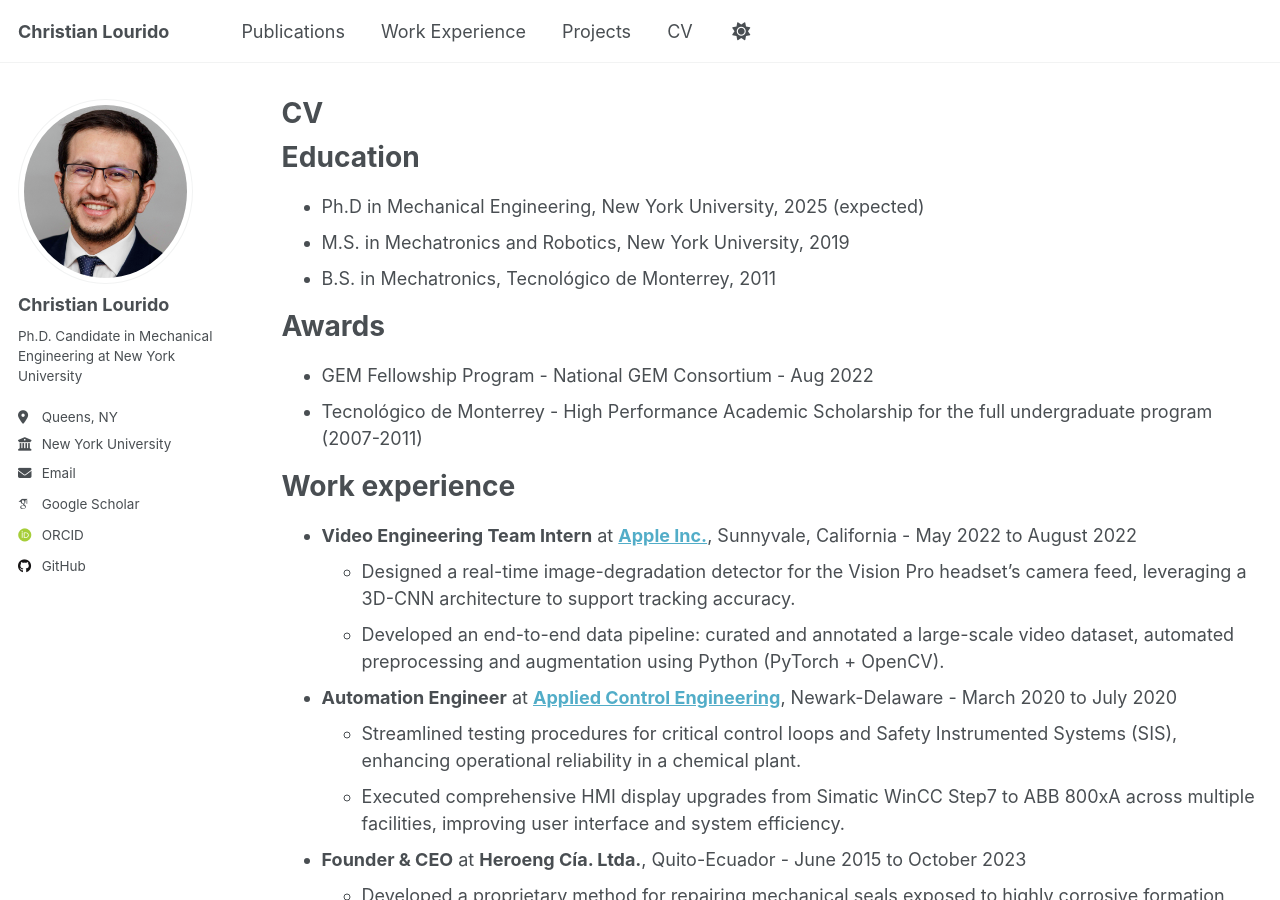
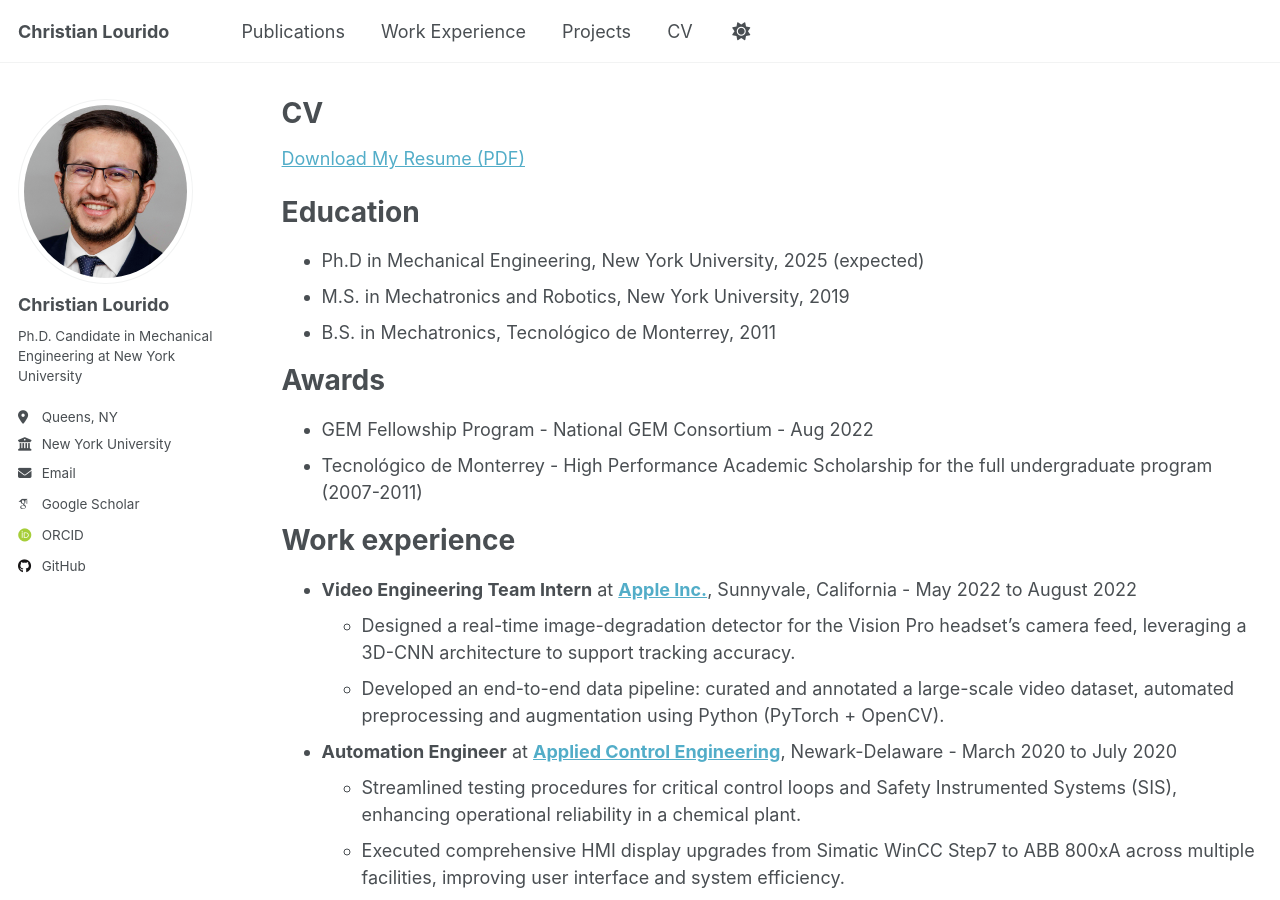
Before and after one commit to louridoc/louridoc.github.io, a Jekyll site: the page built from _pages/cv.md, in a window 1280 px wide and 900 px high. Built offline with Jekyll 4.4.1, drawn with Linux system fonts in a browser that asks for light colours; some web fonts are replaced; a script that is not in the unit is left out.

Commit message:
link to CV

```diff
--- a/_pages/cv.md
+++ b/_pages/cv.md
@@ -8,6 +8,8 @@ redirect_from:
 ---
 
 {% include base_path %}
+[Download My Resume (PDF)](/assets/CV_CEL_Jul2025.pdf)
+
 
 Education
 ======
```
Also changed, not shown: 1 other file.
